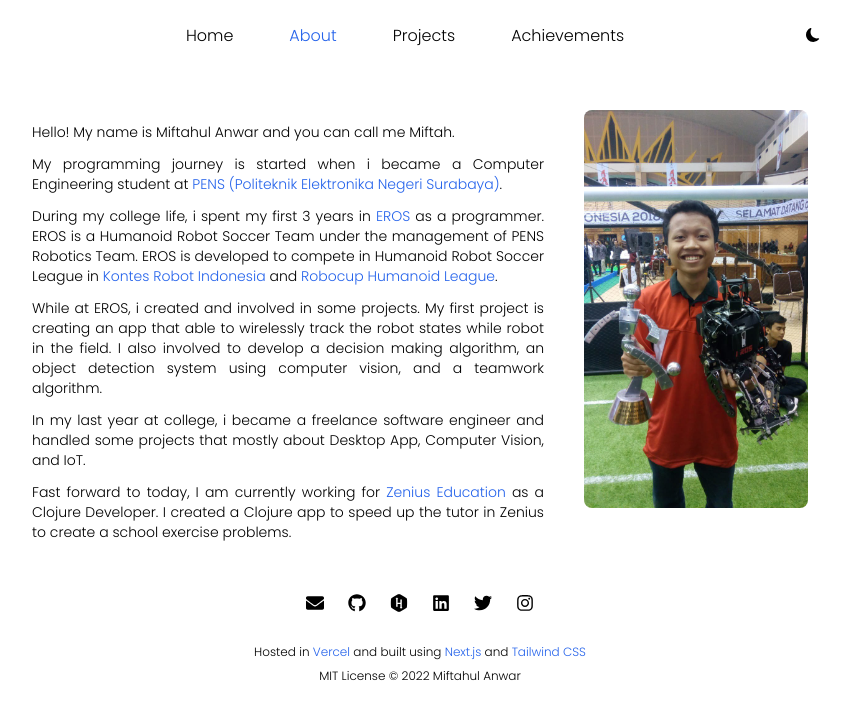
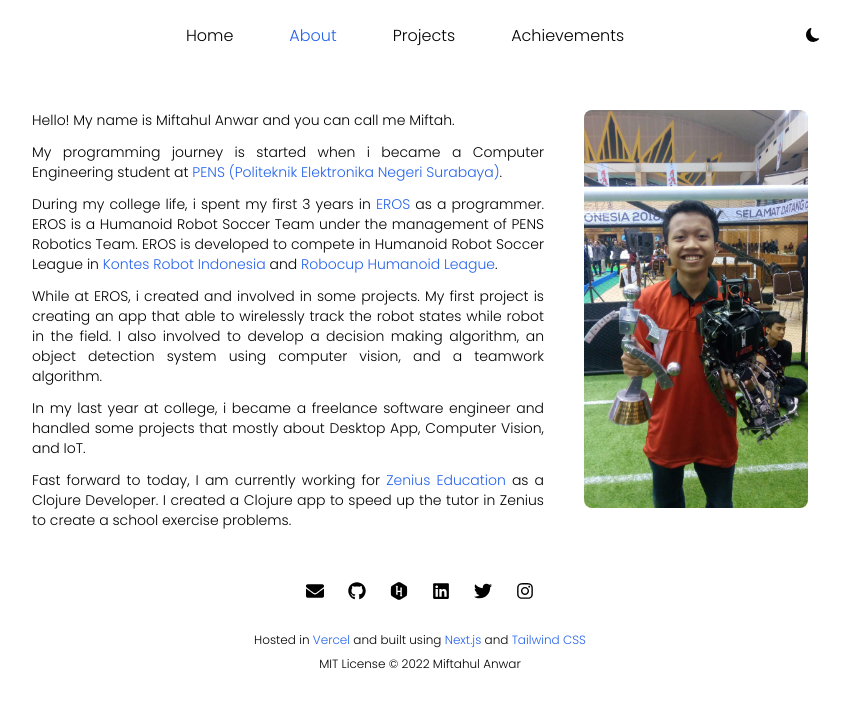
Before and after one commit to mifwar/personal_site, a Next.js app: page /about in a window 1280 px wide. Shown: the top 720 px of the page, without its empty margins (220-1070 px from the left). Built offline with nearby package versions, Linux system fonts and the light colour scheme.

Commit message:
remove unnecessary margin

```diff
--- a/pages/about/index.js
+++ b/pages/about/index.js
@@ -65,7 +65,7 @@ const About = () => {
           />
           <div className="flex justify-center items-start xs:items-center dark:text-white my-10 xs:flex-col-reverse">
             <div className="ml-10 mr-5 max-w-lg text-justify font-Poppins text-sm">
-              <p className="my-3">
+              <p className="mb-3">
                 Hello! My name is Miftahul Anwar and you can call me Miftah.
               </p>
               <p className="my-3">
```
